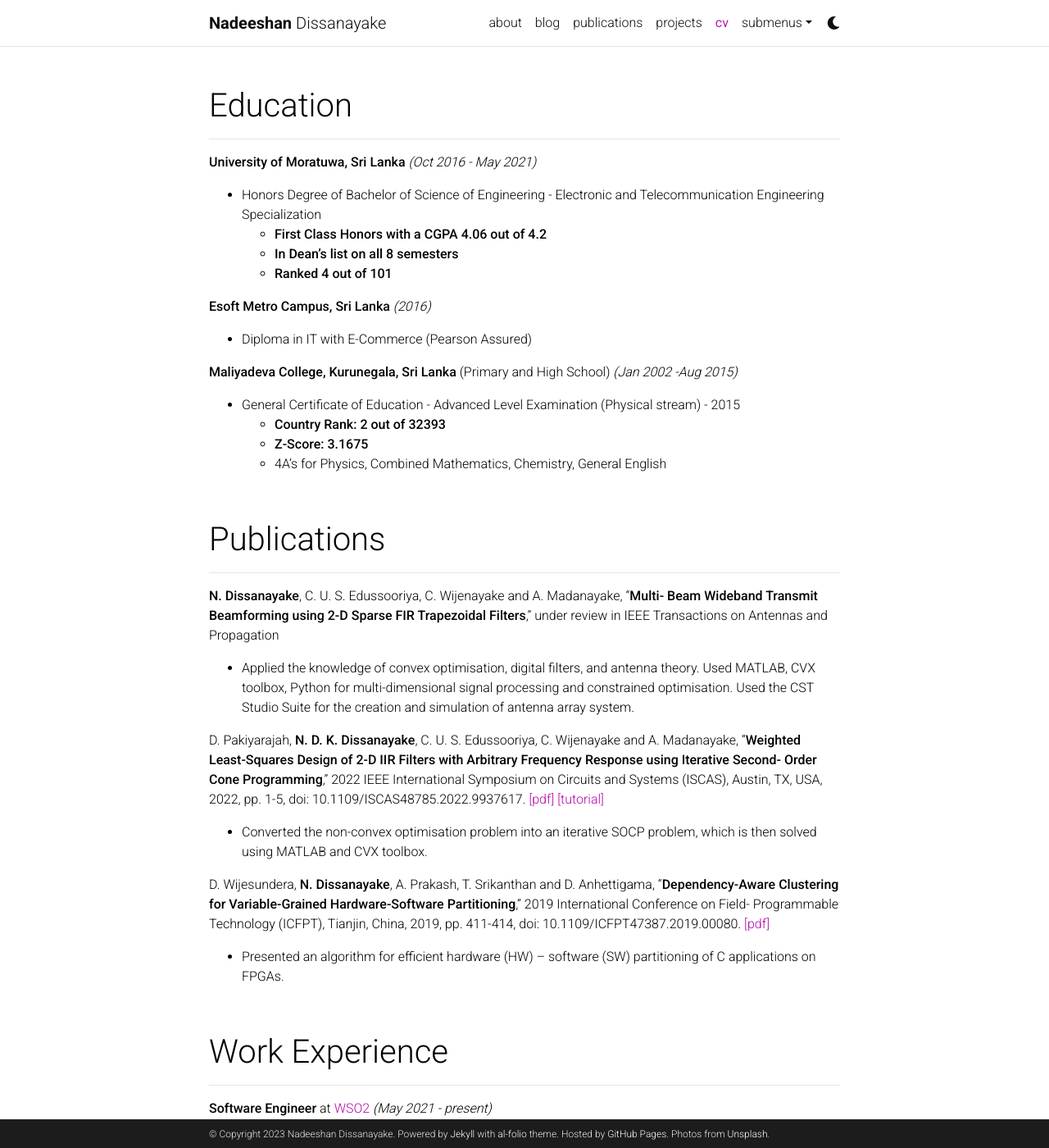
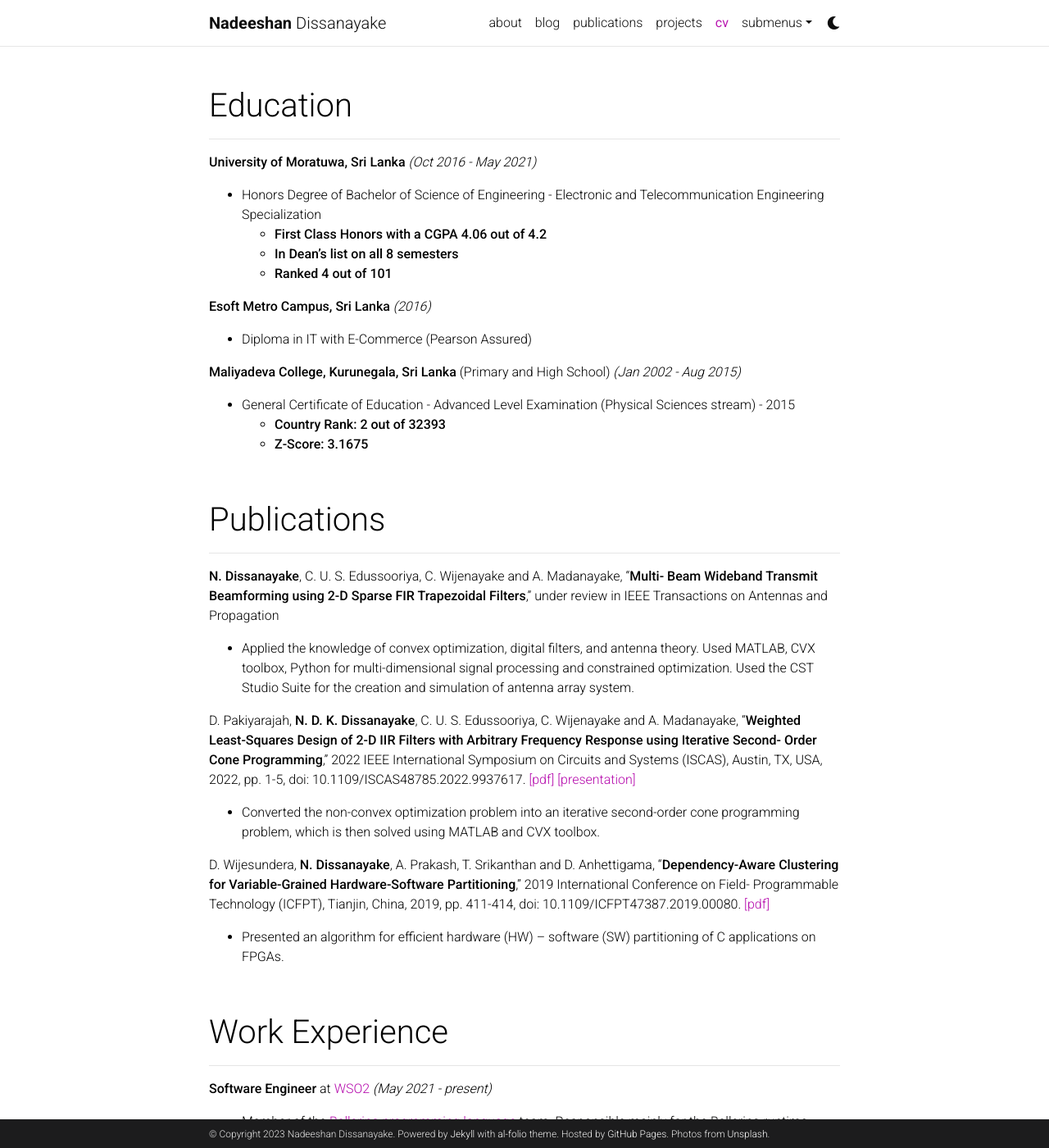
Before and after one commit to Nadeeshan96/nadeeshan96.github.io, a Jekyll site: the page built from _pages/cv.md, in a window 1280 px wide and 1400 px high. Shown: the whole window at 82% size. Built offline with Jekyll 4.4.1, drawn with Linux system fonts in a browser that asks for light colours; comment, search, counter and statistics services are not loaded; a style sheet for code colours, icons or effects is not loaded; some of the changed text lies outside the part shown.

Commit message:
Fix minor typos

```diff
--- a/_pages/cv.md
+++ b/_pages/cv.md
@@ -19,11 +19,10 @@ __University of Moratuwa, Sri Lanka__ _(Oct 2016 - May 2021)_
 __Esoft Metro Campus, Sri Lanka__ _(2016)_
 - Diploma in IT with E-Commerce (Pearson Assured)
 
-__Maliyadeva College, Kurunegala, Sri Lanka__ (Primary and High School) _(Jan 2002 -Aug 2015)_
-- General Certificate of Education - Advanced Level Examination (Physical stream) - 2015
+__Maliyadeva College, Kurunegala, Sri Lanka__ (Primary and High School) _(Jan 2002 - Aug 2015)_
+- General Certificate of Education - Advanced Level Examination (Physical Sciences stream) - 2015
   - __Country Rank: 2 out of 32393__
   - __Z-Score: 3.1675__
-  - 4A’s for Physics, Combined Mathematics, Chemistry, General English
 
 <br>
 # Publications {#publications}
@@ -32,17 +31,17 @@ ___
 __N. Dissanayake__, C. U. S. Edussooriya, C. Wijenayake and A. Madanayake, "__Multi-
 Beam Wideband Transmit Beamforming using 2-D Sparse FIR Trapezoidal Filters__," under review in IEEE
 Transactions on Antennas and Propagation
-  * Applied the knowledge of convex optimisation, digital filters, and
+  * Applied the knowledge of convex optimization, digital filters, and
   antenna theory. Used MATLAB, CVX toolbox, Python for multi-dimensional signal processing and constrained
-  optimisation. Used the CST Studio Suite for the creation and simulation of antenna array system.
+  optimization. Used the CST Studio Suite for the creation and simulation of antenna array system.
 
 D. Pakiyarajah, __N. D. K. Dissanayake__, C. U. S. Edussooriya, C. Wijenayake and A. Madanayake,
 "__Weighted Least-Squares Design of 2-D IIR Filters with Arbitrary Frequency Response using Iterative Second-
 Order Cone Programming__," 2022 IEEE International Symposium on Circuits and Systems (ISCAS), Austin, TX, USA,
 2022, pp. 1-5, doi: 10.1109/ISCAS48785.2022.9937617.
 [[pdf]](https://drive.google.com/file/d/1LHU2egwflD_wPyBtVeNSH6lYPqlumeAm/view)
-[[tutorial]](https://drive.google.com/file/d/1E7M5ctkxV-C4oUsuvWN3gpyVQYP-Xh_N/view)
-  * Converted the non-convex optimisation problem into an iterative SOCP problem,
+[[presentation]](https://drive.google.com/file/d/1E7M5ctkxV-C4oUsuvWN3gpyVQYP-Xh_N/view)
+  * Converted the non-convex optimization problem into an iterative second-order cone programming problem,
 which is then solved using MATLAB and CVX toolbox.
 
 D. Wijesundera, __N. Dissanayake__, A. Prakash, T. Srikanthan and D. Anhettigama, "__Dependency-Aware
@@ -58,7 +57,7 @@ ___
 __Software Engineer__ at [WSO2](https://wso2.com/) _(May 2021 - present)_
 * Member of the [Ballerina programming language](https://ballerina.io/) team.
 Responsible mainly for the Ballerina runtime, including but not limited to scheduling, type checking, runtime APIs,
-JVM bytecode generation, intermediate representation (IR) optimisation, observability, configurability, interoperability and performance.
+JVM bytecode generation, intermediate representation (IR) optimization, observability, configurability, interoperability and performance.
 
 __Research Assistant__ at [Hardware and Embedded Systems Lab (HESL)](https://www.ntu.edu.sg/hesl/research-focus), Nanyang Technological University,
 Singapore (2020 QS World University Ranking - 11) _(Jun 2019 - Dec 2019)_
```
Also changed, not shown: _pages/about.md (+2 -2 lines).
